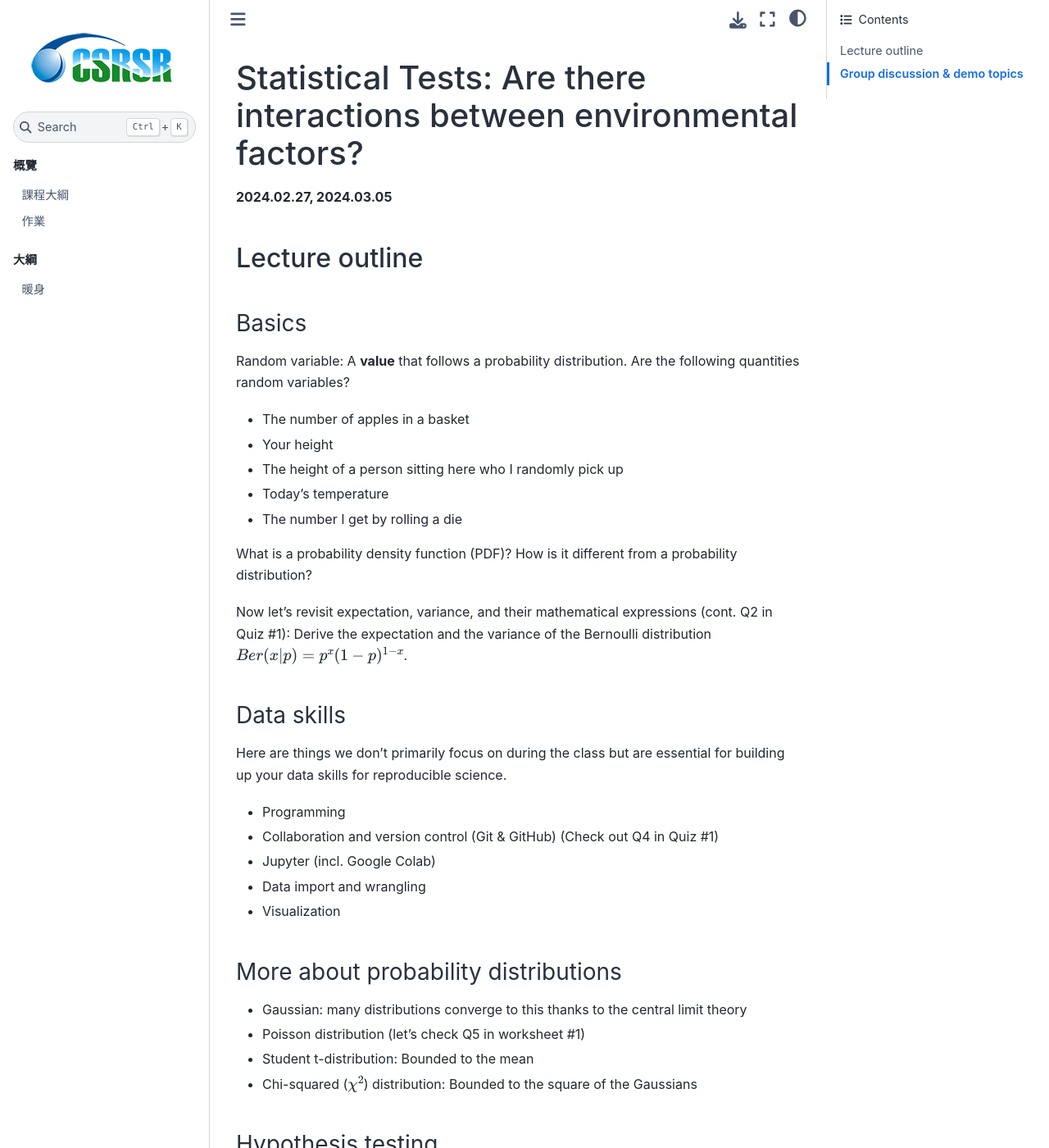
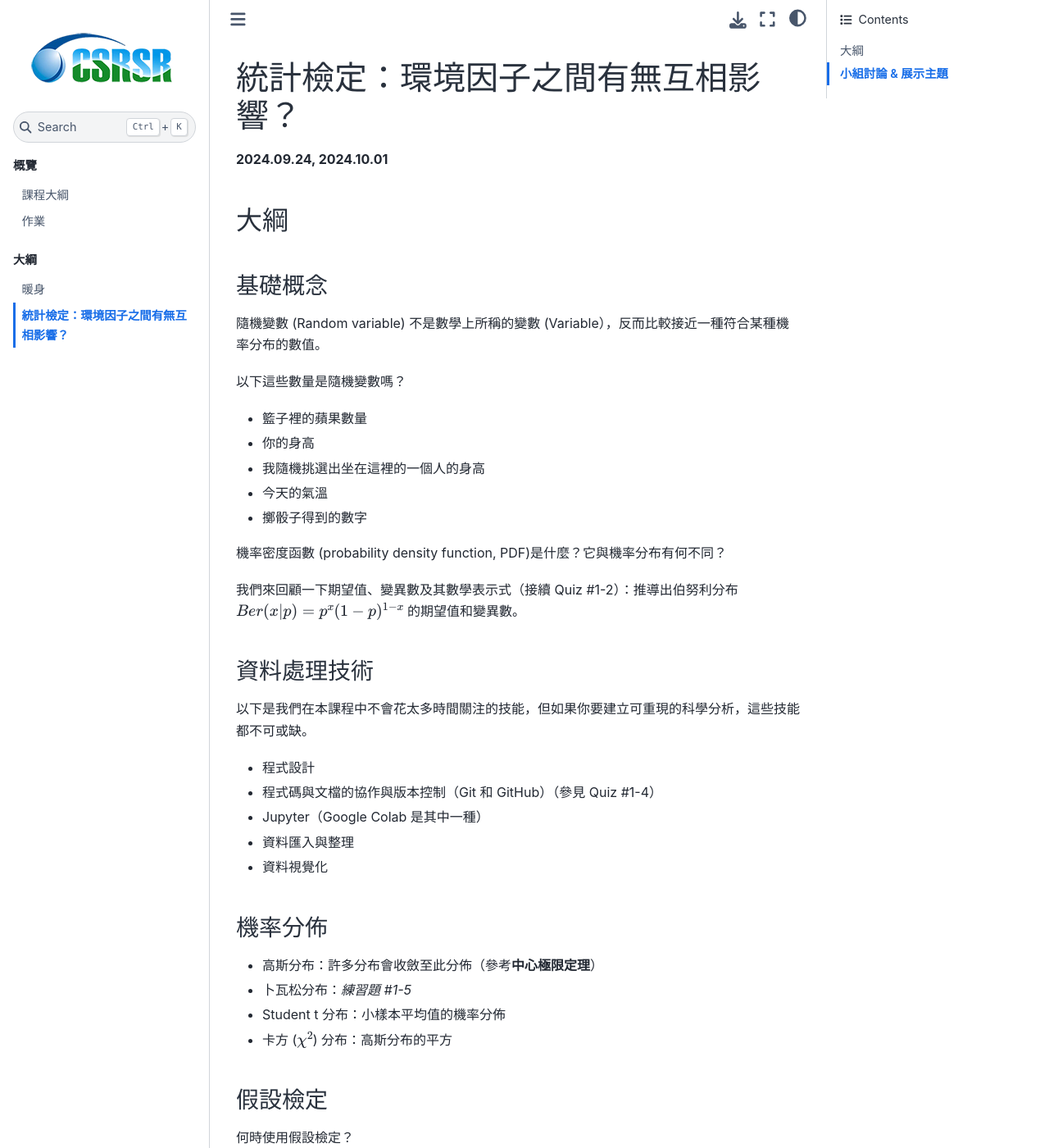
Before and after one commit to whyjz/ncu-env-data-science-zhtw, a Jupyter Book: the page built from docs/outlines/week2-3.md, in a window 1280 px wide and 1400 px high. Shown: the whole window at 82% size. Built offline with Jupyter Book 1.0.4 settings and Sphinx 7.4.7 and the Sphinx Book theme 1.1.4, drawn with Linux system fonts in a browser that asks for light colours; some of the changed text lies outside the part shown.

Commit message:
Update topic 1 outlines

```diff
--- a/docs/_toc.yml
+++ b/docs/_toc.yml
@@ -9,7 +9,7 @@ parts:
   - caption: 大綱
     chapters:
     - file: outlines/week1
-    # - file: outlines/week2-3
+    - file: outlines/week2-3
     # - file: outlines/week4-5
     # - file: outlines/week6-8
     # - file: outlines/week10-11
--- a/docs/outlines/week2-3.md
+++ b/docs/outlines/week2-3.md
@@ -1,100 +1,91 @@
-# Statistical Tests: Are there interactions between environmental factors?
+# 統計檢定：環境因子之間有無互相影響？
 
-**2024.02.27, 2024.03.05**
+**2024.09.24, 2024.10.01**
 
-## Lecture outline
+## 大綱
 
-### Basics
+### 基礎概念
 
-Random variable: A **value** that follows a probability distribution. Are the following quantities random variables?
-- The number of apples in a basket
-- Your height
-- The height of a person sitting here who I randomly pick up
-- Today’s temperature
-- The number I get by rolling a die
+隨機變數 (Random variable) 不是數學上所稱的變數 (Variable），反而比較接近一種符合某種機率分布的數值。
 
-What is a probability density function (PDF)? How is it different from a probability distribution?
+以下這些數量是隨機變數嗎？
+- 籃子裡的蘋果數量
+- 你的身高
+- 我隨機挑選出坐在這裡的一個人的身高
+- 今天的氣溫
+- 擲骰子得到的數字
 
-Now let's revisit expectation, variance, and their mathematical expressions (cont. Q2 in Quiz #1): Derive the expectation and the variance of the Bernoulli distribution $Ber(x|p) = p^x(1-p)^{1-x}$.
+機率密度函數 (probability density function, PDF)是什麼？它與機率分布有何不同？
 
-### Data skills
+我們來回顧一下期望值、變異數及其數學表示式（接續 Quiz #1-2）：推導出伯努利分布 $Ber(x|p) = p^x(1-p)^{1-x}$ 的期望值和變異數。
 
-Here are things we don't primarily focus on during the class but are essential for building up your data skills for reproducible science.
+### 資料處理技術
 
-- Programming
-- Collaboration and version control (Git & GitHub) (Check out Q4 in Quiz #1)
-- Jupyter (incl. Google Colab)
-- Data import and wrangling
-- Visualization
+以下是我們在本課程中不會花太多時間關注的技能，但如果你要建立可重現的科學分析，這些技能都不可或缺。
 
-### More about probability distributions
+- 程式設計
+- 程式碼與文檔的協作與版本控制（Git 和 GitHub）（參見 Quiz #1-4）
+- Jupyter（Google Colab 是其中一種）
+- 資料匯入與整理
+- 資料視覺化
 
-- Gaussian: many distributions converge to this thanks to the central limit theory
-- Poisson distribution (let's check Q5 in worksheet #1)
-- Student t-distribution: Bounded to the mean
-- Chi-squared ($\chi^2$) distribution: Bounded to the square of the Gaussians
+### 機率分佈
 
-### Hypothesis testing
+- 高斯分布：許多分布會收斂至此分佈（參考**中心極限定理**）
+- 卜瓦松分布：*練習題 #1-5*
+- Student t 分布：小樣本平均值的機率分佈
+- 卡方 ($\chi^2$) 分布：高斯分布的平方
 
-When to use hypothesis testing?
+### 假設檢定
 
-#### Five general steps
-1. Set up $H_0$ (null hypothesis)
-2. Set up $H_1$ (alternative hypothesis)
-3. Set up test statistic and significance level ($\alpha$)
-4. Find the null distribution for the test statistic; calculate the $p$-value
-5. Reject or not reject $H_0$ by comparing $p$ with $\alpha$
+何時使用假設檢定？
 
-#### Case study
-**One-sample t-test** (Section 4.2.1): Is the mean weight of a fish species from two lakes different?
+#### 五步驟
 
-We already know this species' population mean ($\mu_0$) in the large lake. And we have a sample mean ($\bar{x}$) from 20 fish in the small lake.
+- 設定 $H_0$（虛無假說）
+- 設定 $H_1$（對立假說）
+- 設定檢定統計量與顯著水準 ($\alpha$)
+- 找出在虛無假說為真下，檢定統計量的分布（null distribution）；計算 $p$ 值 ($p$-value)
+- 比較 $p$ 值與 $\alpha$，決定是否拒絕 $H_0$
 
-Test statstic $t = \frac{\bar{x} - \mu_0}{s / \sqrt{N}}$
+#### 案例研究
 
-#### Type I vs Type II errors
+**單樣本 t 檢定**（4.2.1 節）：某魚種在兩個湖泊內的平均重量是否不同？
 
-aka False positive vs False negative
+已知該魚種在大湖中的母體平均值為 $\mu_0$。另外，我們從小湖中抓了 20 條魚，測得樣本平均值為 $\bar{x}$。
 
-How do we design $\alpha$ and $N$ while keeping both types of errors in mind?
+檢定統計量 $t = \frac{\bar{x} - \mu_0}{s / \sqrt{N}}$
 
-#### In-depth topics about t-tests
+#### 第一型錯誤 vs 第二型錯誤
 
-**Two-sample t-test**: Assumption towards the samples matters
-- Are both variances the same?
-- Are two samples potentially dependent?
+分別又稱為假陽性 vs 假陰性。
 
-T-tests can also test the correlation with the null hypothesis $\rho = 0$.
+在設計 $\alpha$ 和 $N$ 時，如何權衡這兩類錯誤？
 
-#### Non-parametric tests
+#### t 檢定的深入討論
 
-Parametric vs non-parametric tests: which should I use?
+**雙樣本 t 檢定**：樣本的假設條件很重要 --
+- 兩者的變異數是否相同？
+- 兩個樣本是否有可能互相關聯？
 
-Here are tests we may mention during the class lecture:
-- Wilcoxon–Mann–Whitney test: Location (mean) difference
-- Kolmogorov–Smirnov test: Goodness of fit for continuous data
-- Pearson's chi-squared test: Goodness of fit for categorical data
+t 檢定也可以用來檢測相關性（虛無假說為 $\rho = 0$）。
 
-#### Bootstrapping
+#### 無母數檢定
 
-How do we do bootstrapping?
+母數檢定 (parametric tests) vs 無母數檢定 (non-parametric tests): 該使用哪一種？
 
-As we have the traditional method (Section 4.4) for estimating the CI, what is the point of using bootstrapping?
+以下是我們可能會在課堂上提到的無母數檢定方法：
+- Wilcoxon–Mann–Whitney 檢定：位置（平均值）差異
+- Kolmogorov–Smirnov 檢定：連續資料的適配度
+- 皮爾森卡方檢定：類別資料的適合度
 
+#### 自助重抽法 (Bootstrapping)
 
-<!-- Do you think an inflated die is fair? How to test it?
+自助重抽法是什麼？要如何進行？
 
-Histogram and statistical distributions -->
+使用傳統方法（4.4 節）已經可以估計信賴區間，那為什麼還要使用自助重抽法？
 
-<!-- List at least one random variable in environmental science and remote sensing that fit each statistical distribution:
-- Gaussian distribution (aka normal distribution)
-- Gamma distribution
-- Beta distribution
-- Binomial distribution -->
+## 小組討論 & 展示主題
 
-<!-- Suppose Yushan measures 3952.43 m by a satellite altimeter. And the maximum measurement error of this altimeter is 0.2 m according to its documentation. What is the uncertainty of Yushan’s height? What is the 95% confidence interval of Yushan’s height? -->
-
-## Group discussion & demo topics
-
-1. Load an Exercise data set using Jupyter Notebook (hosted by [Google Colaboratory](https://colab.google/), [Callysto Hub](https://www.callysto.ca/), or your local machine)
-2. Any questions about the first problem set?
+1. 使用 Jupyter Notebook（可以使用 [Google Colaboratory](https://colab.google/)、[Callysto Hub](https://www.callysto.ca/) 或是本地端電腦） 載入問題集 #1 需要的數據集。
+2. 關於問題集 #1，有任何想要問的嗎？
```
